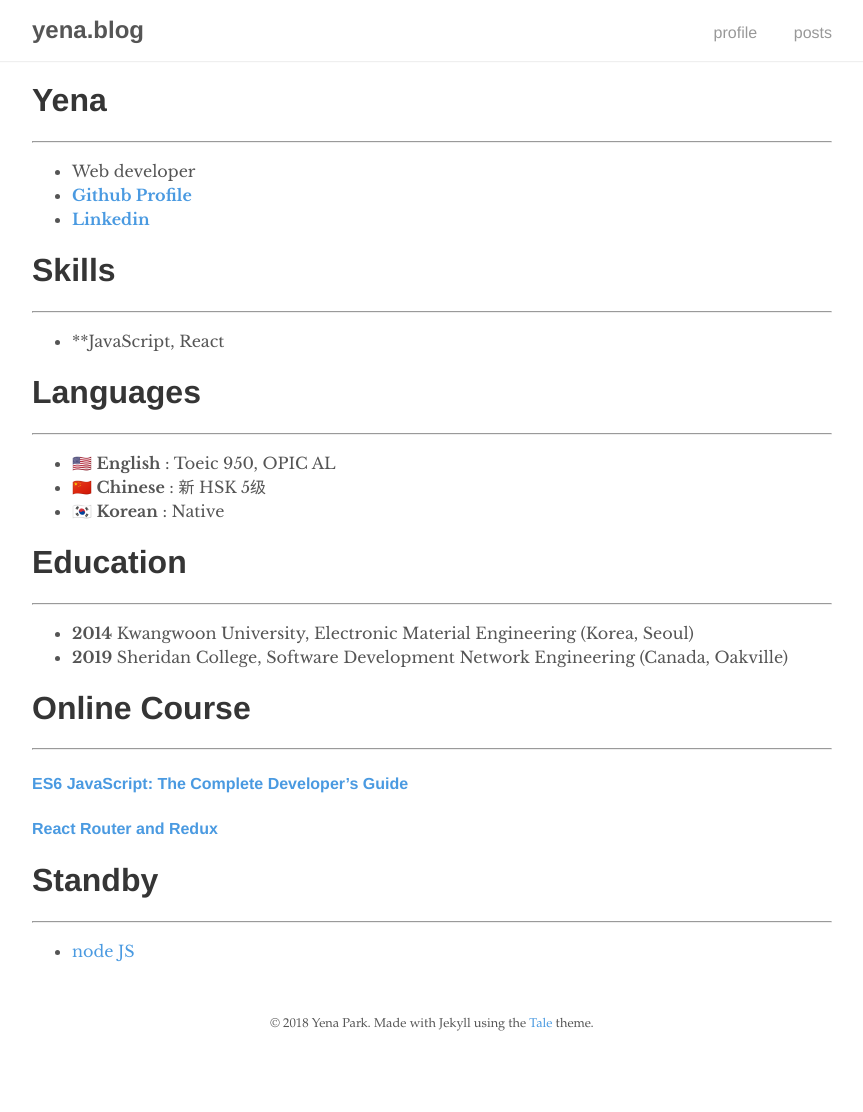
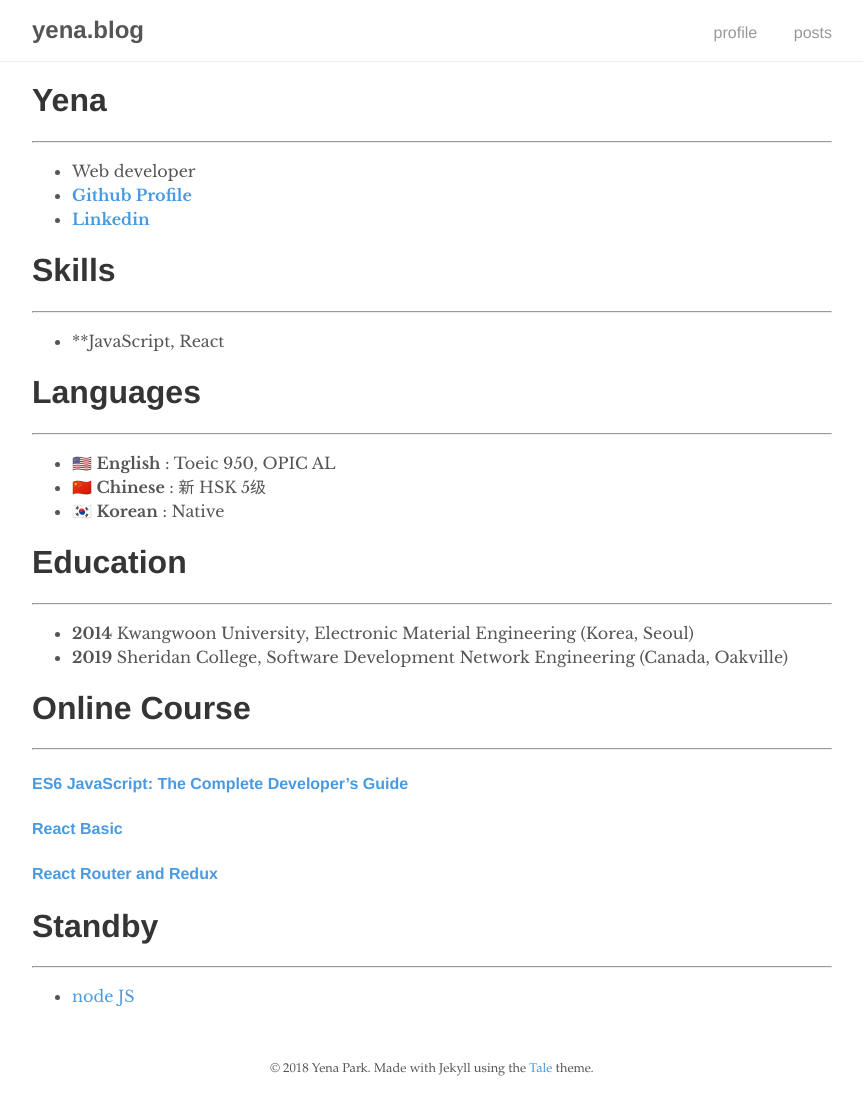
Before and after one commit to Yena-Park/yena-park.github.io, a Jekyll site: the page built from profile.md, in a window 1280 px wide. Shown: the whole page, without its empty margins (208-1071 px from the left). Built offline with Jekyll 4.4.1, drawn with Linux system fonts in a browser that asks for light colours; our own code applies the rules of GitHub Pages for plain Markdown files; before the commit the page ends 1067 px from its top, so only the background shows below that.

Commit message:
Update profile.md

```diff
--- a/profile.md
+++ b/profile.md
@@ -22,6 +22,7 @@
 # Online Course
 <hr>
 #### [ES6 JavaScript: The Complete Developer's Guide](https://www.udemy.com/javascript-es6-tutorial/)
+#### [React Basic](https://www.inflearn.com/course/react-velopert/)
 #### [React Router and Redux](https://www.edx.org/course/react-router-and-redux)
 
 # Standby
```
